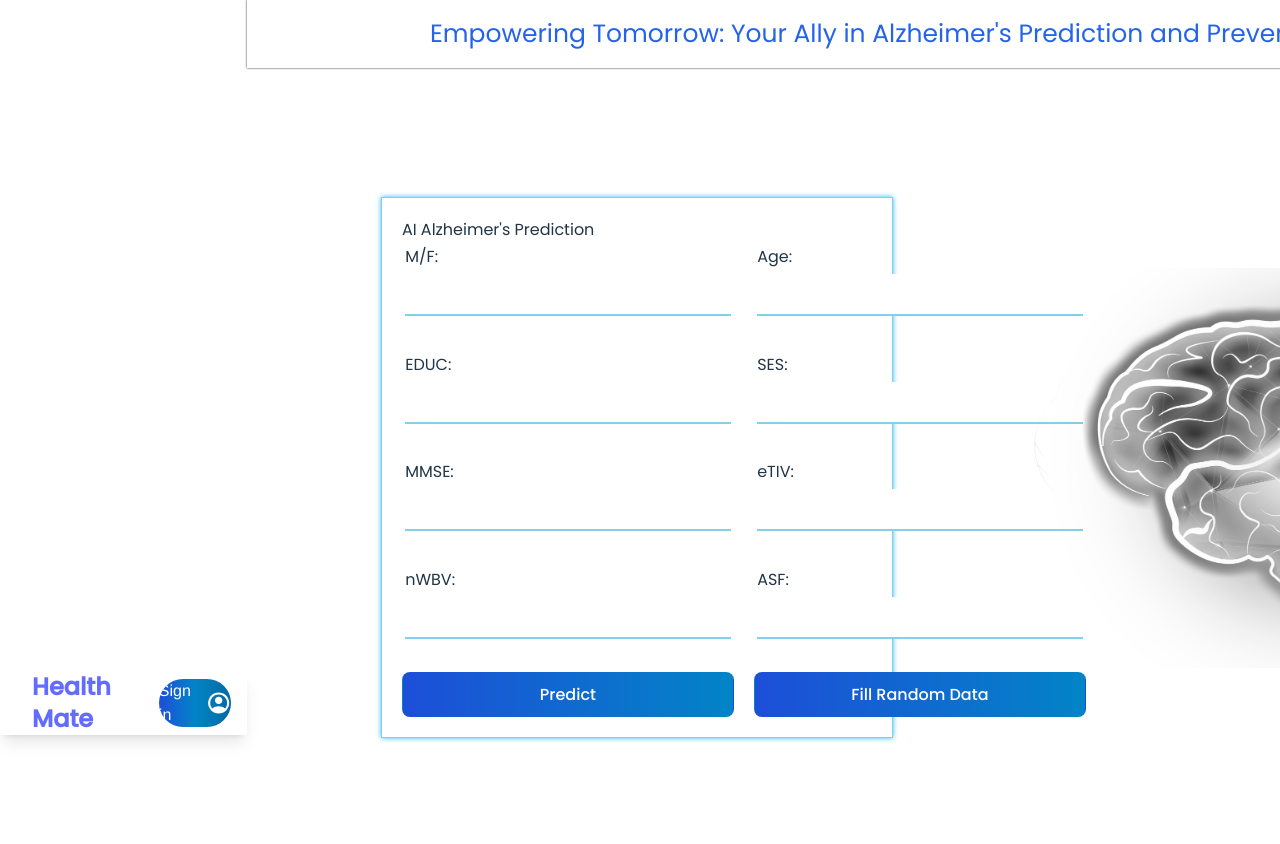
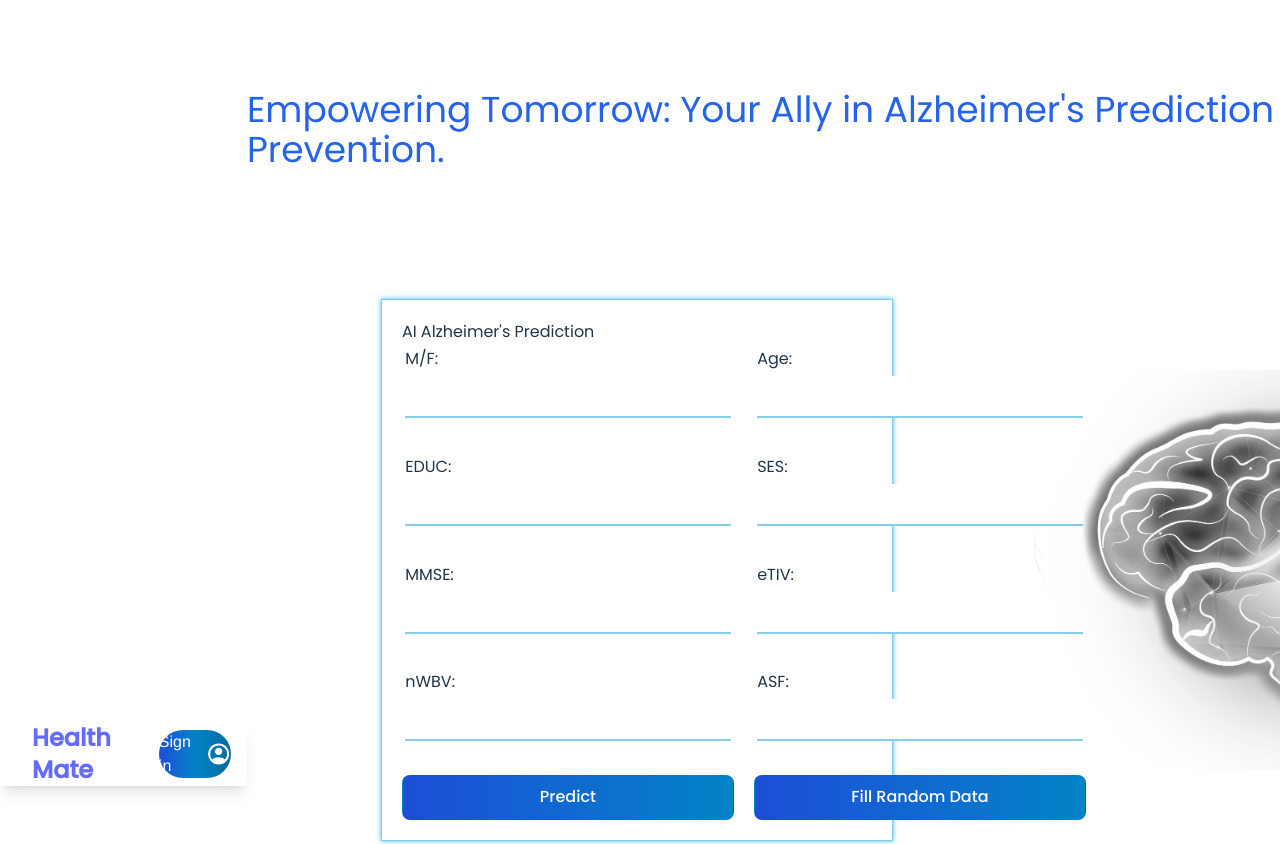
Before and after one commit to therahulsarkar/healthmate, a Next.js app in the folder client/: page /AI/Dementia in a window 1280 px wide. Shown: the top 844 px of the page. Built offline with nearby package versions, Linux system fonts and the light colour scheme; no server answers.

Commit message:
dementia-design-fix

```diff
--- a/client/app/AI/Dementia/page.js
+++ b/client/app/AI/Dementia/page.js
@@ -112,8 +112,8 @@ const App = () => {
   <div>
 
 
-      <div className = "navbar">
-      <p className='text-blue-600 font-pop'>Empowering Tomorrow: Your Ally in Alzheimer's Prediction and Prevention.</p>
+      <div className = "w-screen flex justify-center item-center textcenter mt-[90px]">
+      <p className='text-blue-600 text-4xl  font-pop'>Empowering Tomorrow: Your Ally in Alzheimer's Prediction and Prevention.</p>
 
       </div>
     <div className="prediction-container font-pop">
```
